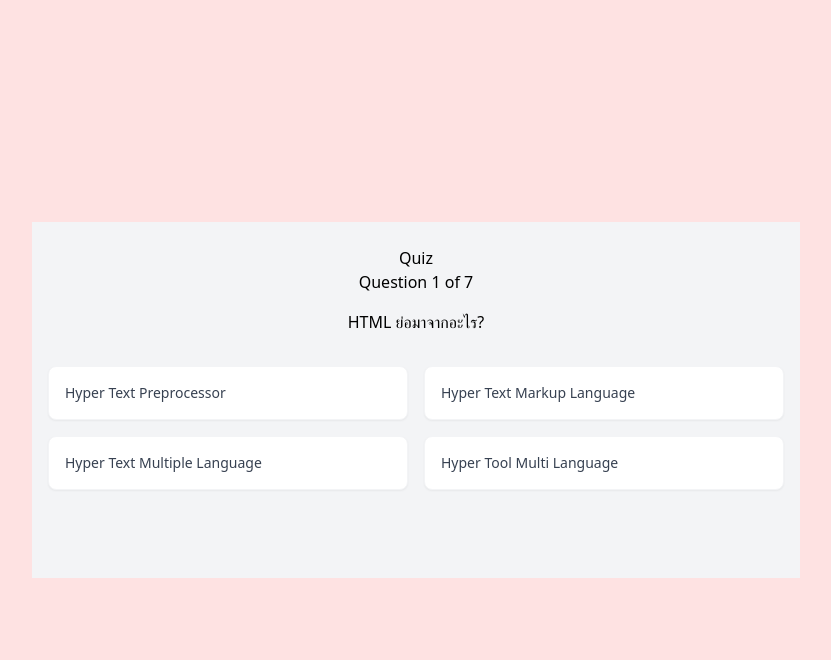
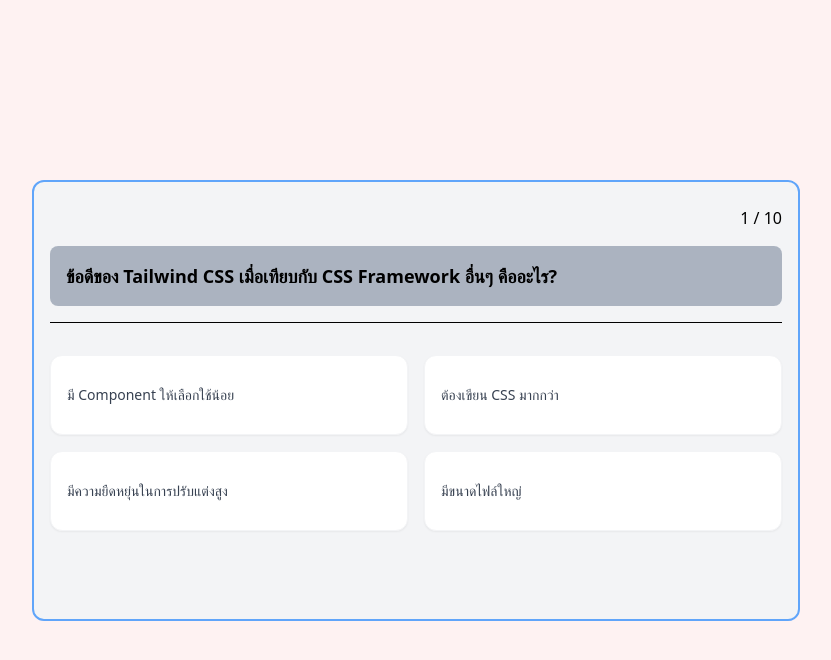
Before and after one commit to wasawin/Quiz-app, a React (Vite) app: page / in a window 1280 px wide. Both pictures are taken after a click on the button "Start Quiz". Shown: the top 660 px of the page, without its empty margins (224-1055 px from the left). Built offline with nearby package versions, Linux system fonts and the light colour scheme.

Commit message:
change ui and remove log  to Finish
 Finish

```diff
--- a/src/App.tsx
+++ b/src/App.tsx
@@ -5,11 +5,10 @@
 import ResultScreen from './components/ResultScreen.tsx';
 function App() {
   const { screen } = useContext(QuizContext);
-  console.clear;
 
   return (
     <>
-      <div className="min-h-screen bg-red-100 flex justify-center items-center">
+      <div className="min-h-screen bg-red-50 flex justify-center items-center">
         {screen === 'start' && (
           <>
             <StartScreen />
--- a/src/components/QuizScreen.tsx
+++ b/src/components/QuizScreen.tsx
@@ -13,7 +13,6 @@
     setScore,
     answers,
     setAnswers,
-    score,
   } = useContext(QuizContext);
 
   function handleNext() {
@@ -71,32 +70,32 @@
       : setSelectedOption(null);
   }, [currentQuestionIndex, answers]);
 
-  useEffect(() => {
-    console.log('chack questions', questions[currentQuestionIndex]);
-    console.log('score', score);
-  }, [currentQuestionIndex, score, questions]);
-
   function handleAnswer(answer: number) {
     setSelectedOption(answer);
   }
 
   return (
-    <div className="flex flex-col items-center gap-4 justify-center py-6 px-4 w-full sm:w-3/4 max-w-3xl  bg-gray-100">
-      <div className="text-center">
-        <h1>Quiz</h1>
+    <div className="flex flex-col items-center gap-4 justify-center py-6 px-4 w-full lg:w-3/4 max-w-3xl  bg-gray-100 rounded-xl border-2 border-blue-400">
+      <div className="text-end ms-auto">
         <p>
-          Question {currentQuestionIndex + 1} of {questions.length}
+          {currentQuestionIndex + 1} / {questions.length}
         </p>
       </div>
 
-      <p>{questions[currentQuestionIndex].text}</p>
+      <strong className="text-lg bg-slate-500/50 p-4 w-full rounded-lg text-pretty">
+        {questions[currentQuestionIndex].text}
+      </strong>
+
+      <span className="h-px w-full bg-black"></span>
 
       <ul className="grid grid-cols-1 md:grid-cols-2 gap-4 w-full mt-4">
         {questions[currentQuestionIndex].options.map((option, index) => (
           <li key={index}>
             <label
               htmlFor={option}
-              className=" flex cursor-pointer  rounded-lg border border-gray-100 bg-white p-4 text-sm font-medium shadow-sm hover:border-gray-200 has-[:checked]:border-blue-500 has-[:checked]:ring-1 has-[:checked]:ring-blue-500"
+              className=" flex cursor-pointer
+              min-h-20 items-center justify-start
+              rounded-xl border border-gray-100 bg-white p-4 text-sm font-medium shadow-sm hover:border-gray-800 has-[:checked]:border-blue-500 has-[:checked]:ring-1 has-[:checked]:ring-blue-500"
             >
               <input
                 type="radio"
@@ -107,7 +106,7 @@
                 onChange={() => handleAnswer(index)}
                 className="sr-only"
               />
-              <p className="text-gray-700">{option}</p>
+              <p className="text-gray-700 text-pretty ">{option}</p>
             </label>
           </li>
         ))}
--- a/src/components/ResultScreen.tsx
+++ b/src/components/ResultScreen.tsx
@@ -5,27 +5,33 @@
 function ResultScreen() {
   const { score, questions, answers, handleStart, setScreen } =
     useContext(QuizContext);
-  console.log(questions);
-  console.log(score);
-  console.log(answers);
 
   function handleBack() {
-    console.log('test');
-
     setScreen('start');
   }
 
   return (
     <>
-      <div className="grid grid-cols-1 place-content-center my-28 gap-4  p-4 w-1/2  bg-slate-200">
+      <div className="grid grid-cols-1  place-content-center my-28 gap-5  p-4 w-full lg:w-3/4 max-w-3xl bg-slate-200 rounded-md border-2 border-slate-900">
+        <div className="flex justify-center items-center content-center gap-4 text-center">
+          <h1 className="text-3xl font-bold text-pretty">
+            Result Score: {score}/{questions.length}
+          </h1>
+        </div>
+        <details className="open:bg-white  open:ring-1 open:ring-black/5 open:shadow-lg rounded-lg">
+          <summary className="bg-white p-4 rounded-md">
+            Answer the question
+          </summary>
+
           {questions.map((question, index) => (
-          <div key={index} className="bg-white p-2  space-y-3">
-            <p className="text-pretty">
+            <div key={index} className="bg-white p-4   rounded-md space-y-4">
+              <p className="text-pretty w-full bg-slate-500/50 px-2 py-5 rounded-md">
                 {question.correctAnswer === answers[index]?.selectedOption
                   ? '✅'
                   : '❌'}
                 {question.text}
               </p>
+
               <label
                 htmlFor=""
                 key={index}
@@ -47,7 +53,7 @@
                     question.correctAnswer !== answers[index]?.selectedOption &&
                     'bg-red-600/50'
                   }
-                  flex justify-start items-center rounded-lg border border-gray-100 bg-white p-4 text-sm font-medium shadow-sm max-h-10`}
+                  flex justify-start items-center  min-h-20 rounded-lg border border-gray-100 bg-white p-4 text-sm font-medium shadow-sm `}
                   >
                     {option}{' '}
                   </div>
@@ -55,8 +61,11 @@
               </label>
             </div>
           ))}
+        </details>
+        <div className="space-y-2">
           <Button onClick={handleStart}>Retry</Button>
           <Button onClick={handleBack}>Back</Button>
+        </div>
       </div>
     </>
   );
--- a/src/data/questions.ts
+++ b/src/data/questions.ts
@@ -3,58 +3,96 @@
 export const questions: Question[] = [
   {
     id: 1,
-    text: 'TypeScript เป็นซุปเปอร์เซ็ตของภาษาใด?',
-    options: ['Java', 'C++', 'JavaScript', 'Python'],
-    correctAnswer: 2,
+    text: 'CSS Box Model ประกอบด้วยส่วนประกอบใดบ้าง?',
+    options: [
+      'Content, Padding, Border, Margin',
+      'Font, Color, Background, Layout',
+      'Flexbox, Grid, Position',
+      'Animation, Transition, Transform',
+    ],
+    correctAnswer: 0,
   },
   {
     id: 2,
-    text: 'ใครเป็นผู้สร้าง React?',
-    options: ['Google', 'Facebook', 'Amazon', 'Microsoft'],
+    text: 'ใน React การสร้าง Component ใหม่ใช้คำสั่งใด?',
+    options: [
+      'createElement',
+      'createComponent',
+      'renderComponent',
+      'defineComponent',
+    ],
+    correctAnswer: 0,
+  },
+  {
+    id: 3,
+    text: 'Props ใน React มีหน้าที่อะไร?',
+    options: [
+      'ส่งข้อมูลจาก Parent Component ไปยัง Child Component',
+      'เก็บสถานะของ Component',
+      'จัดการเหตุการณ์ (Event) ใน Component',
+      'กำหนดรูปแบบของ Component',
+    ],
+    correctAnswer: 0,
+  },
+  {
+    id: 4,
+    text: 'State ใน React มีหน้าที่อะไร?',
+    options: [
+      'ส่งข้อมูลจาก Parent Component ไปยัง Child Component',
+      'เก็บสถานะของ Component',
+      'จัดการเหตุการณ์ (Event) ใน Component',
+      'กำหนดรูปแบบของ Component',
+    ],
     correctAnswer: 1,
   },
   {
-    id: 3,
-    text: 'React เป็นอะไรบ้าง?',
-    options: ['Framework', 'Library', 'Tools', 'Database'],
-    correctAnswer: 1,
-  },
-  {
-    id: 4,
-    text: 'CSS ย่อมาจากอะไร?',
+    id: 5,
+    text: 'Tailwind CSS เป็นอะไร?',
     options: [
-      'Computer Style Sheets',
-      'Creative Style Sheets',
-      'Cascading Style Sheets',
-      'Colorful Style Sheets',
+      'Framework สำหรับสร้าง Animation',
+      'Preprocessor สำหรับ CSS',
+      'Utility-first CSS Framework',
+      'JavaScript Library สำหรับสร้าง UI',
     ],
     correctAnswer: 2,
   },
   {
-    id: 5,
-    text: 'HTML ย่อมาจากอะไร?',
-    options: [
-      'Hyper Text Preprocessor',
-      'Hyper Text Markup Language',
-      'Hyper Text Multiple Language',
-      'Hyper Tool Multi Language',
-    ],
-    correctAnswer: 1,
-  },
-  {
     id: 6,
-    text: 'JavaScript ย่อมาจากอะไร?',
-    options: ['Jews Script', 'Jamaica Script', 'Jordan Script', 'Java Script'],
+    text: 'ข้อใดคือคลาสใน Tailwind CSS ที่ใช้สำหรับจัดการ Layout?',
+    options: ['flex', 'text', 'bg', 'container'],
     correctAnswer: 3,
   },
   {
     id: 7,
-    text: 'PHP ย่อมาจากอะไร?',
+    text: 'ใน React การจัดการ Event ทำได้อย่างไร?',
     options: [
-      'Hypertext Preprocessor',
-      'Hypertext Programming',
-      'Hypertext Preprogramming',
-      'Hometext Preprocessor',
+      'ใช้คำสั่ง onEvent',
+      'ใช้คำสั่ง handleEvent',
+      'ใช้ attribute on[Event] เช่น onClick',
+      'ใช้ Hook useEffect',
+    ],
+    correctAnswer: 2,
+  },
+  {
+    id: 8,
+    text: 'ข้อใดคือ Hook ใน React ที่ใช้สำหรับจัดการ State?',
+    options: ['useState', 'useEffect', 'useContext', 'useReducer'],
+    correctAnswer: 0,
+  },
+  {
+    id: 9,
+    text: 'CSS Selectors มีกี่ประเภท?',
+    options: ['2 ประเภท', '3 ประเภท', '4 ประเภท', '5 ประเภท'],
+    correctAnswer: 1,
+  },
+  {
+    id: 10,
+    text: 'ข้อดีของ Tailwind CSS เมื่อเทียบกับ CSS Framework อื่นๆ คืออะไร?',
+    options: [
+      'มี Component ให้เลือกใช้น้อย',
+      'ต้องเขียน CSS มากกว่า',
+      'มีความยืดหยุ่นในการปรับแต่งสูง',
+      'มีขนาดไฟล์ใหญ่',
     ],
     correctAnswer: 2,
   },
```
Lines whose indentation alone changed are shown as unchanged.
